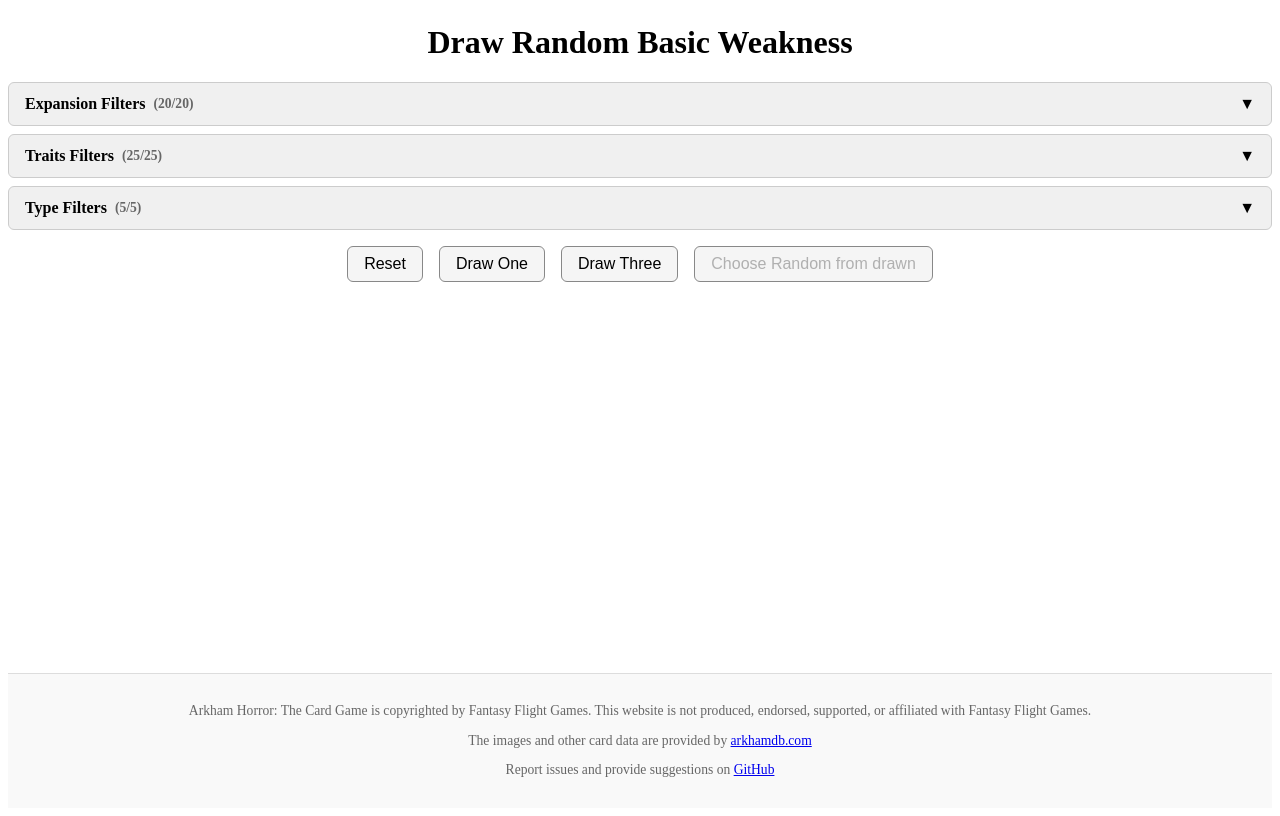
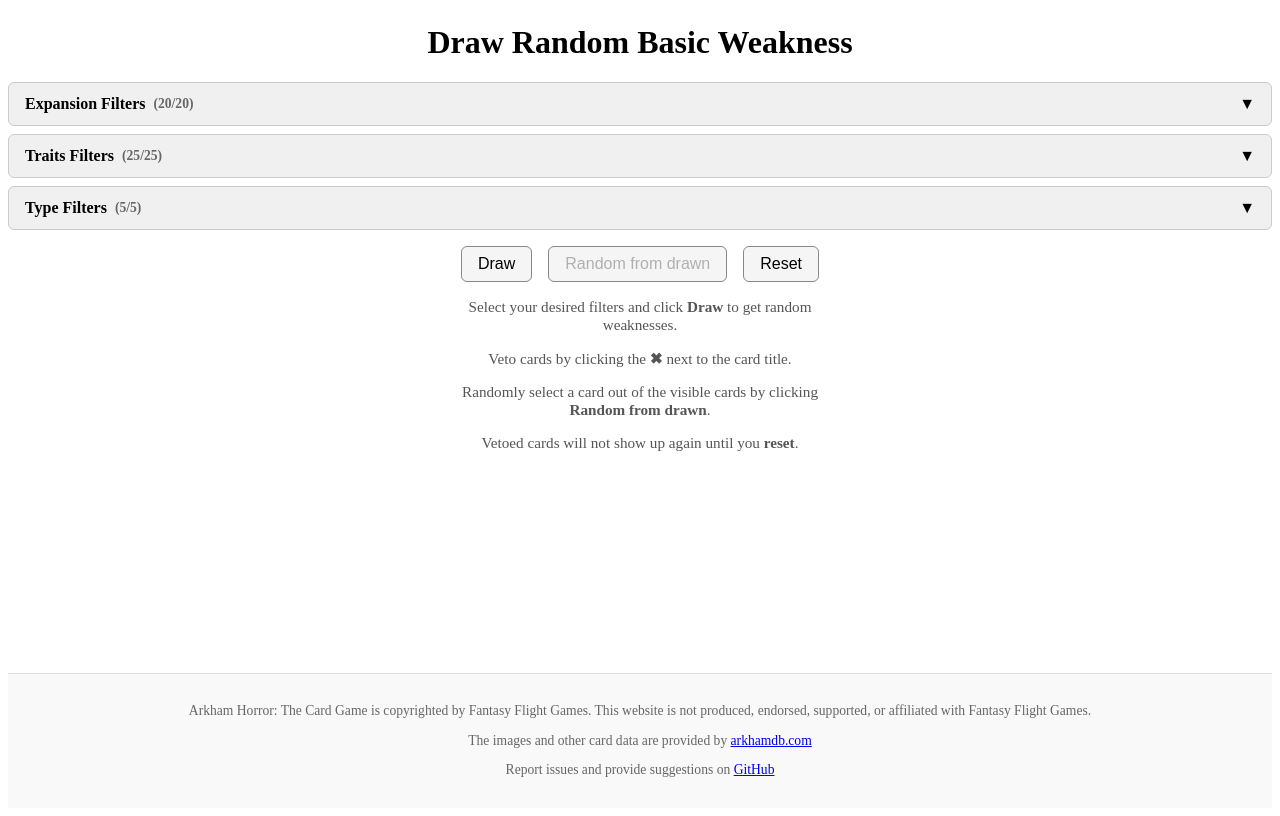
Before and after one commit to kesslerd/arkham-weakness-drawer, an Angular app: page / in a window 1280 px wide. Built offline with nearby package versions, Linux system fonts and the light colour scheme.

Commit message:
add help

```diff
--- a/src/app/app.html
+++ b/src/app/app.html
@@ -1,6 +1,7 @@
+<!-- TODO translation file, footer component, help component, maybe don't provide allPacks, allTraits, allTypes but let the componets get the data from the service-->
 <div class="main">
   <div class="content">
-    <h1>{{ title }}</h1>
+    <h1>Draw Random Basic Weakness</h1>
 
     <div>
       <pack-selector (selectionChange)="onPackChange($event)" [packs]="allPacks"></pack-selector>
@@ -13,11 +14,19 @@
     </div>
 
     <div class="actions">
+      <button (click)="draw(1)">Draw</button>
+      <button (click)="chooseRandom()" [disabled]="lastDrawnWeaknesses.length < 2">Random from drawn</button>
       <button (click)="clear()">Reset</button>
-      <button (click)="draw(1)">Draw One</button>
-      <button (click)="draw(3)">Draw Three</button>
-      <button (click)="chooseRandom()" [disabled]="lastDrawnWeaknesses.length === 0">Choose Random from drawn</button>
     </div>
+
+    @if(lastDrawnWeaknesses.length === 0) {
+    <div class="help-text">
+      <p>Select your desired filters and click <strong>Draw</strong> to get random weaknesses.</p>
+      <p>Veto cards by clicking the <strong>✖</strong> next to the card title.</p>
+      <p>Randomly select a card out of the visible cards by clicking <strong>Random from drawn</strong>.</p>
+      <p>Vetoed cards will not show up again until you <strong>reset</strong>.</p>
+    </div>
+    }
 
     <last-draw [drawn]="lastDrawnWeaknesses" [packs]="allPacks" (veto)="onVeto($event)"></last-draw>
   </div>
--- a/src/app/app.scss
+++ b/src/app/app.scss
@@ -45,3 +45,11 @@ button:hover {
     border-top: 1px solid #ddd;
     margin-top: 2rem;
 }
+
+.help-text {
+    text-align: center;
+    color: #555;
+    font-size: 0.95rem;
+    margin: 1rem auto 0;
+    max-width: 400px;
+}
--- a/src/app/app.ts
+++ b/src/app/app.ts
@@ -22,8 +22,6 @@ import { ToastrService } from 'ngx-toastr';
   styleUrl: './app.scss'
 })
 export class App implements OnInit {
-  protected readonly title = 'Draw Random Basic Weakness';
-
   allWeaknesses: BasicWeakness[] = [];
   allPacks: Record<string, string> = {};
   allTypes: Record<string, string> = {};
@@ -38,6 +36,7 @@ export class App implements OnInit {
   constructor(private http: HttpClient, private toastr: ToastrService) { }
 
   ngOnInit(): void {
+    // todo make a service
     this.loadWeaknesses()
 
     this.http.get<Record<string, string>>('assets/packs.json').subscribe(data => {
@@ -82,6 +81,7 @@ export class App implements OnInit {
     );
   }
 
+  // todo maybe a service for the card handling
   draw(count: number): void {
     if (this.allWeaknesses.length === 0) {
       this.toastr.warning('All cards are drawn or vetoed, please reset');
```
